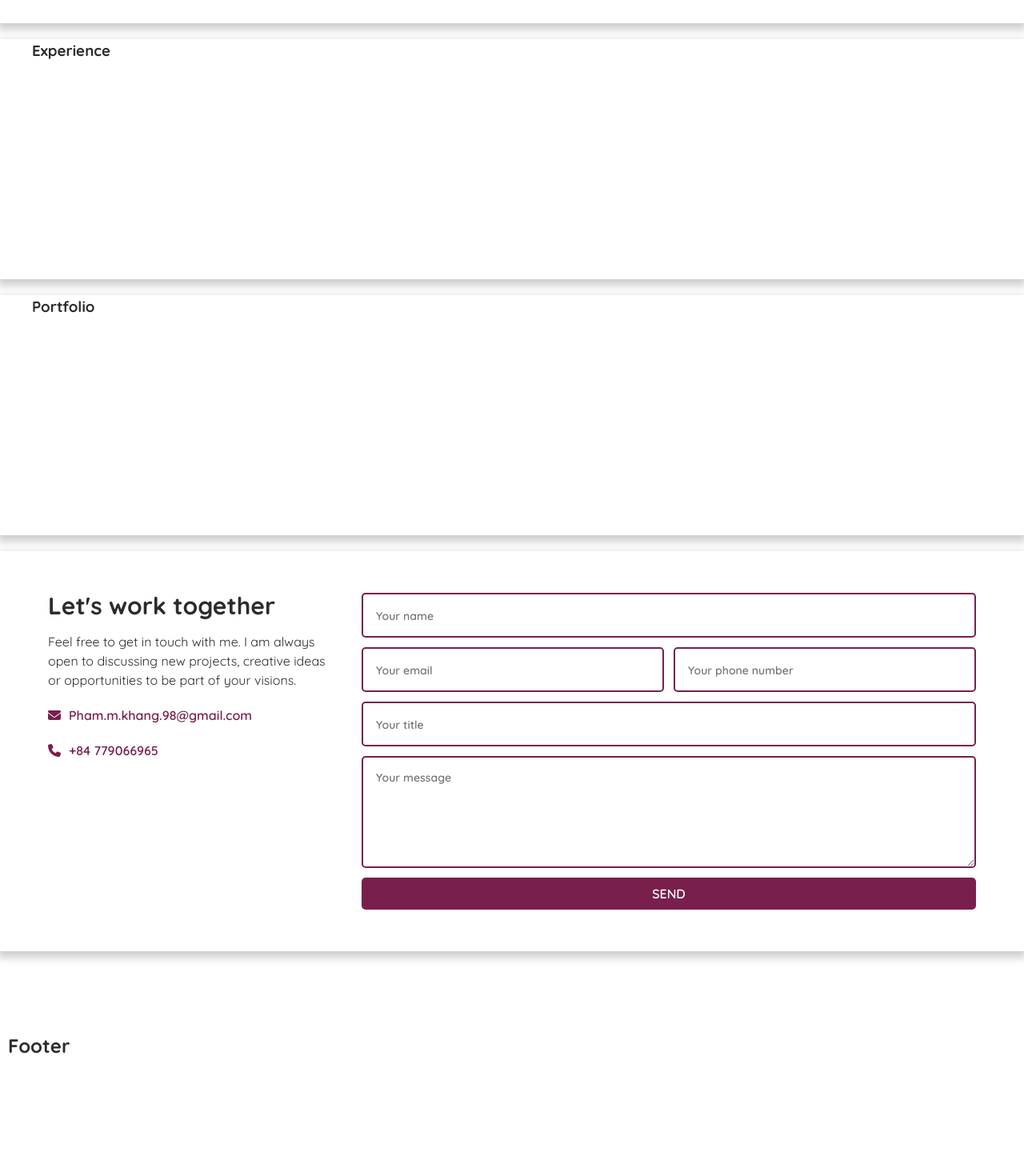
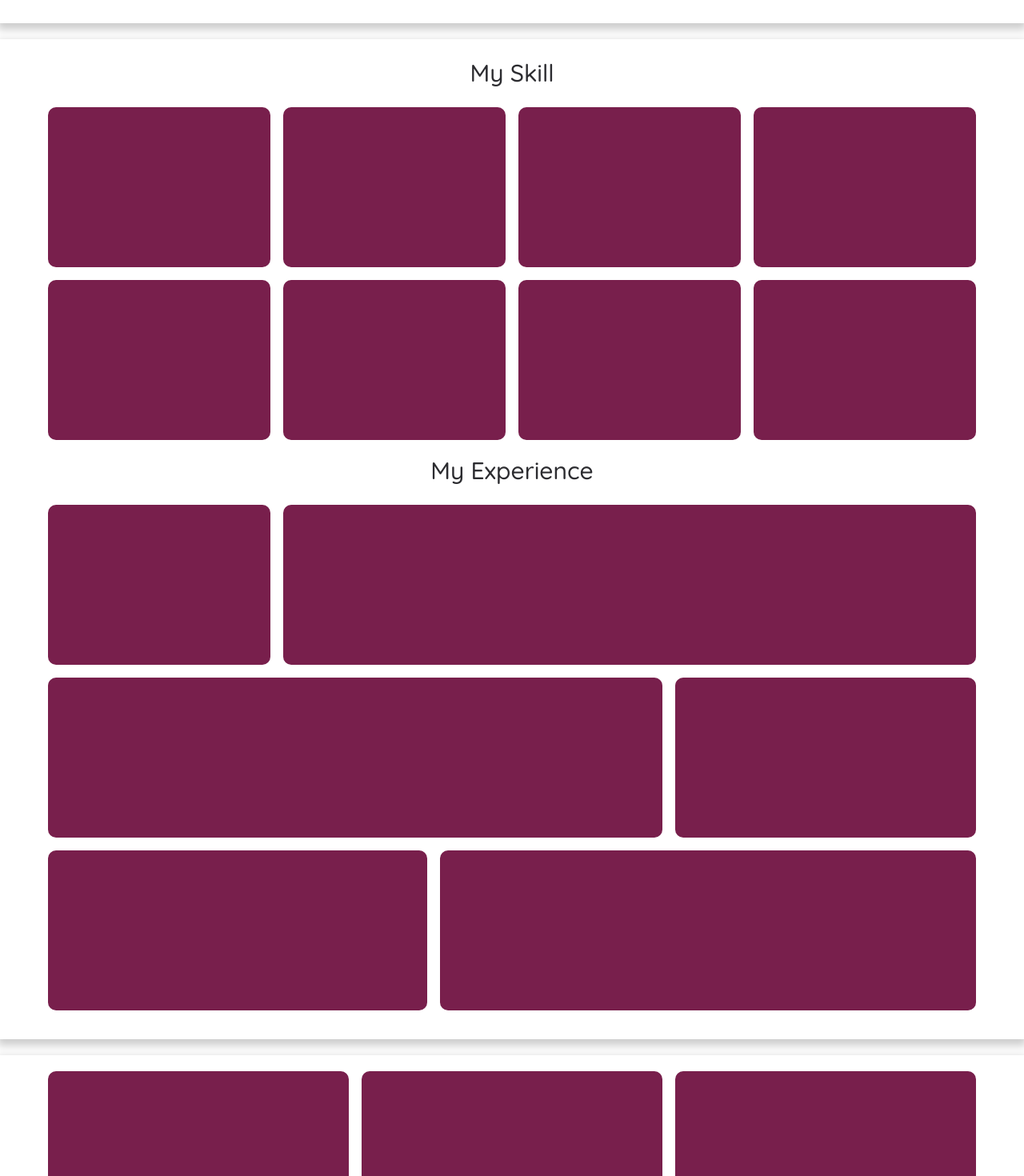
Before and after one commit to pmkhang/pmkhang.github.io, a React (Create React App) app: page / in a window 1280 px wide. Shown: the part 1180-2650 px from the top of the page at 80% size. Built offline with nearby package versions, Linux system fonts and the light colour scheme.

Commit message:
build layout Exp Port Footer

```diff
--- a/src/App.module.scss
+++ b/src/App.module.scss
@@ -16,12 +16,11 @@
 .content {
    width: 100%;
    margin: calc(var(--default-layout-header-height) + 20px) auto;
-   min-height: 2000px;
+   margin-bottom: 0;
 }
 .footer {
    width: 100%;
    margin: 0 auto;
-   padding: 0 10px;
 }
 
 @media (min-width: 740px) and (max-width: 1023px) {
--- a/src/Components/MainComponents/Content/Components/Education/Education.tsx
+++ b/src/Components/MainComponents/Content/Components/Education/Education.tsx
@@ -15,7 +15,7 @@ const Education: React.FC = () => {
                <Col size={['l-6', 'm-12', 's-12']}>
                   <div className={cx('school-info')}>
                      <div className={cx('school-logo')}>
-                        <img className={cx('logo')} src={logoTDC} alt="" />
+                        <img className={cx('logo')} src={logoTDC} alt="logoTDC" />
                      </div>
                      <div className={cx('school-time')}>
                         <span className={cx('time')}>2019 - 2022</span>
@@ -30,7 +30,7 @@ const Education: React.FC = () => {
                <Col size={['l-6', 'm-12', 's-12']}>
                   <div className={cx('school-info')}>
                      <div className={cx('school-logo')}>
-                        <img className={cx('logo')} src={logoAptech} alt="" />
+                        <img className={cx('logo')} src={logoAptech} alt="logoAptech" />
                      </div>
                      <div className={cx('school-time')}>
                         <span className={cx('time')}>2023 - Present</span>
--- a/src/Components/MainComponents/Content/Components/Experience/Experience.module.scss
+++ b/src/Components/MainComponents/Content/Components/Experience/Experience.module.scss
@@ -1,4 +1,21 @@
 .wrapper {
     max-width: 1200px;
     margin: 0 auto;
+    padding: 20px;
 }
+
+
+.title {
+    margin-bottom: 20px;
+    font-size: 3rem;
+    font-weight: 500;
+    text-align: center;
+}
+
+.box {
+    width: 100%;
+    height: 200px;
+    background-color: var(--primary);
+    border-radius: 10px;
+    margin-bottom: 16px;
+}
--- a/src/Components/MainComponents/Content/Components/Experience/Experience.tsx
+++ b/src/Components/MainComponents/Content/Components/Experience/Experience.tsx
@@ -1,14 +1,77 @@
 import classNames from 'classnames/bind';
 
 import styles from './Experience.module.scss';
+import { Grid, Row, Col } from 'GridSystem - typescript';
 
 const cx = classNames.bind(styles);
-
 
 const Experience: React.FC = () => {
    return (
       <section id="experience" className={cx('wrapper')}>
-         <h1>Experience</h1>
+         <Grid>
+            <Row>
+               <Col size={['l-12', 'm-12', 's-12']}>
+                  <h2 className={cx('title')}>My Skill</h2>
+               </Col>
+            </Row>
+            <Row>
+               <Col size={['l-3', 'm-6', 's-12']}>
+                  <div className={cx('box')}></div>
+               </Col>
+               <Col size={['l-3', 'm-6', 's-12']}>
+                  <div className={cx('box')}></div>
+               </Col>
+               <Col size={['l-3', 'm-6', 's-12']}>
+                  <div className={cx('box')}></div>
+               </Col>
+               <Col size={['l-3', 'm-6', 's-12']}>
+                  <div className={cx('box')}></div>
+               </Col>
+            </Row>
+            <Row>
+               <Col size={['l-3', 'm-6', 's-12']}>
+                  <div className={cx('box')}></div>
+               </Col>
+               <Col size={['l-3', 'm-6', 's-12']}>
+                  <div className={cx('box')}></div>
+               </Col>
+               <Col size={['l-3', 'm-6', 's-12']}>
+                  <div className={cx('box')}></div>
+               </Col>
+               <Col size={['l-3', 'm-6', 's-12']}>
+                  <div className={cx('box')}></div>
+               </Col>
+            </Row>
+            <Row>
+               <Col size={['l-12', 'm-12', 's-12']}>
+                  <h2 className={cx('title')}>My Experience</h2>
+               </Col>
+            </Row>
+            <Row>
+               <Col size={['l-3', 'm-3', 's-6']}>
+                  <div className={cx('box')}></div>
+               </Col>
+               <Col size={['l-9', 'm-9', 's-6']}>
+                  <div className={cx('box')}></div>
+               </Col>
+            </Row>
+            <Row>
+               <Col size={['l-8', 'm-8', 's-6']}>
+                  <div className={cx('box')}></div>
+               </Col>
+               <Col size={['l-4', 'm-4', 's-6']}>
+                  <div className={cx('box')}></div>
+               </Col>
+            </Row>
+            <Row>
+               <Col size={['l-5', 'm-5', 's-6']}>
+                  <div className={cx('box')}></div>
+               </Col>
+               <Col size={['l-7', 'm-7', 's-6']}>
+                  <div className={cx('box')}></div>
+               </Col>
+            </Row>
+         </Grid>
       </section>
    );
 };
--- a/src/Components/MainComponents/Content/Components/Portfolio/Portfolio.module.scss
+++ b/src/Components/MainComponents/Content/Components/Portfolio/Portfolio.module.scss
@@ -1,4 +1,13 @@
 .wrapper {
     max-width: 1200px;
     margin: 0 auto;
+    padding: 20px;
 }
+
+.box {
+    width: 100%;
+    height: 200px;
+    background-color: var(--primary);
+    border-radius: 10px;
+    margin-bottom: 16px;
+}
--- a/src/Components/MainComponents/Content/Components/Portfolio/Portfolio.tsx
+++ b/src/Components/MainComponents/Content/Components/Portfolio/Portfolio.tsx
@@ -1,13 +1,36 @@
 import classNames from 'classnames/bind';
 
 import styles from './Portfolio.module.scss';
+import { Grid, Row, Col } from 'GridSystem - typescript';
+
 
 const cx = classNames.bind(styles);
 
 const Portfolio: React.FC = () => {
    return (
       <section id="portfolio" className={cx('wrapper')}>
-         <h1>Portfolio</h1>
+         <Grid>
+            <Row>
+               <Col size={['l-4', 'm-6', 's-12']}>
+                  <div className={cx('box')}></div>
+               </Col>
+               <Col size={['l-4', 'm-6', 's-12']}>
+                  <div className={cx('box')}></div>
+               </Col>
+               <Col size={['l-4', 'm-6', 's-12']}>
+                  <div className={cx('box')}></div>
+               </Col>
+               <Col size={['l-4', 'm-6', 's-12']}>
+                  <div className={cx('box')}></div>
+               </Col>
+               <Col size={['l-4', 'm-6', 's-12']}>
+                  <div className={cx('box')}></div>
+               </Col>
+               <Col size={['l-4', 'm-6', 's-12']}>
+                  <div className={cx('box')}></div>
+               </Col>
+            </Row>
+         </Grid>
       </section>
    );
 };
--- /dev/null
+++ b/src/Components/MainComponents/Footer/Footer.module.scss
@@ -0,0 +1,18 @@
+.container {
+   min-height: 150px;
+   margin: 20px 0;
+   box-shadow: var(--box-shadow-bottom);
+}
+.wrapper {
+   max-width: 1200px;
+   margin: 0 auto;
+   padding: 20px;
+}
+
+.box {
+   width: 100%;
+   height: 200px;
+   background-color: var(--primary);
+   border-radius: 10px;
+   margin-bottom: 16px;
+}
--- a/src/Components/MainComponents/Footer/Footer.tsx
+++ b/src/Components/MainComponents/Footer/Footer.tsx
@@ -1,10 +1,30 @@
 import React from 'react';
+import classNames from 'classnames/bind';
+
+import styles from './Footer.module.scss';
+import { Grid, Row, Col } from 'GridSystem - typescript';
+
+const cx = classNames.bind(styles);
 
 const Footer: React.FC = () => {
    return (
-      <section style={{ minHeight: '500px' }}>
-         <h1>Footer</h1>
-      </section>
+      <div className={cx('container')}>
+         <section className={cx('wrapper')}>
+            <Grid>
+               <Row>
+                  <Col size={['l-3', 'm-6', 's-12']}>
+                     <div className={cx('box')}></div>
+                  </Col>
+                  <Col size={['l-6', 'm-6', 's-12']}>
+                     <div className={cx('box')}></div>
+                  </Col>
+                  <Col size={['l-3', 'm-6', 's-12']}>
+                     <div className={cx('box')}></div>
+                  </Col>
+               </Row>
+            </Grid>
+         </section>
+      </div>
    );
 };
 
```
